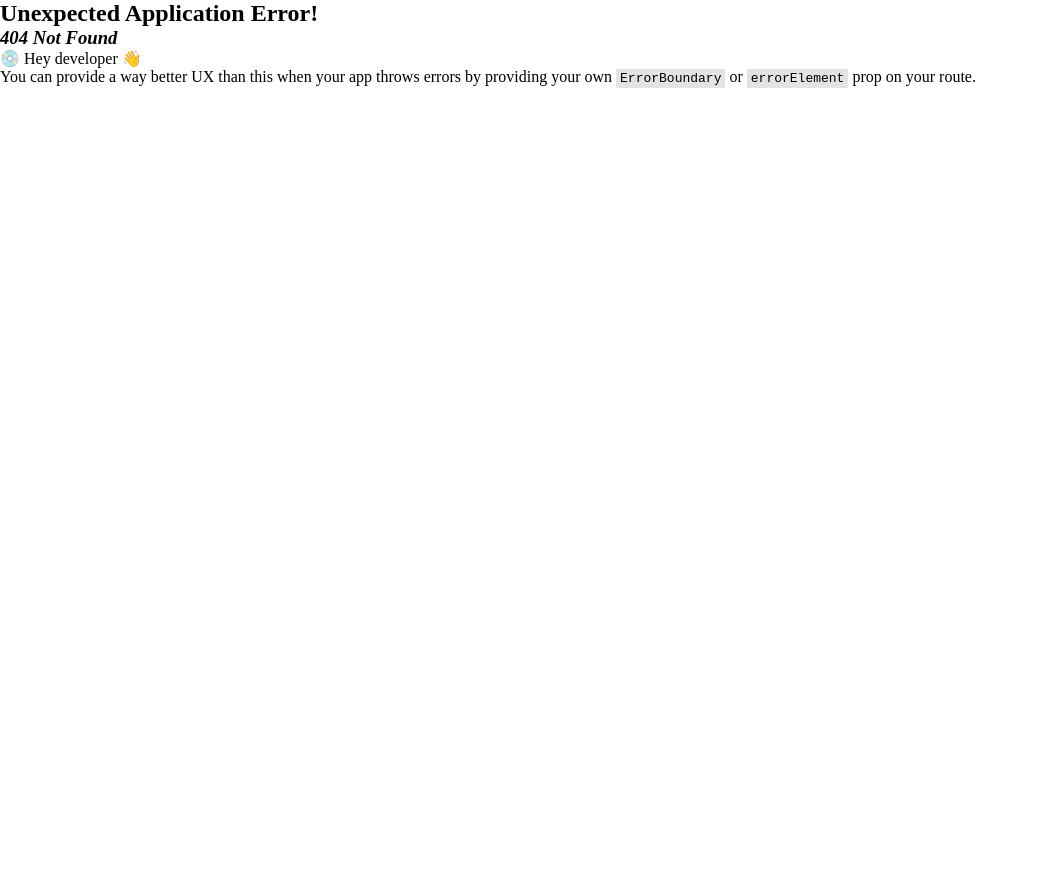
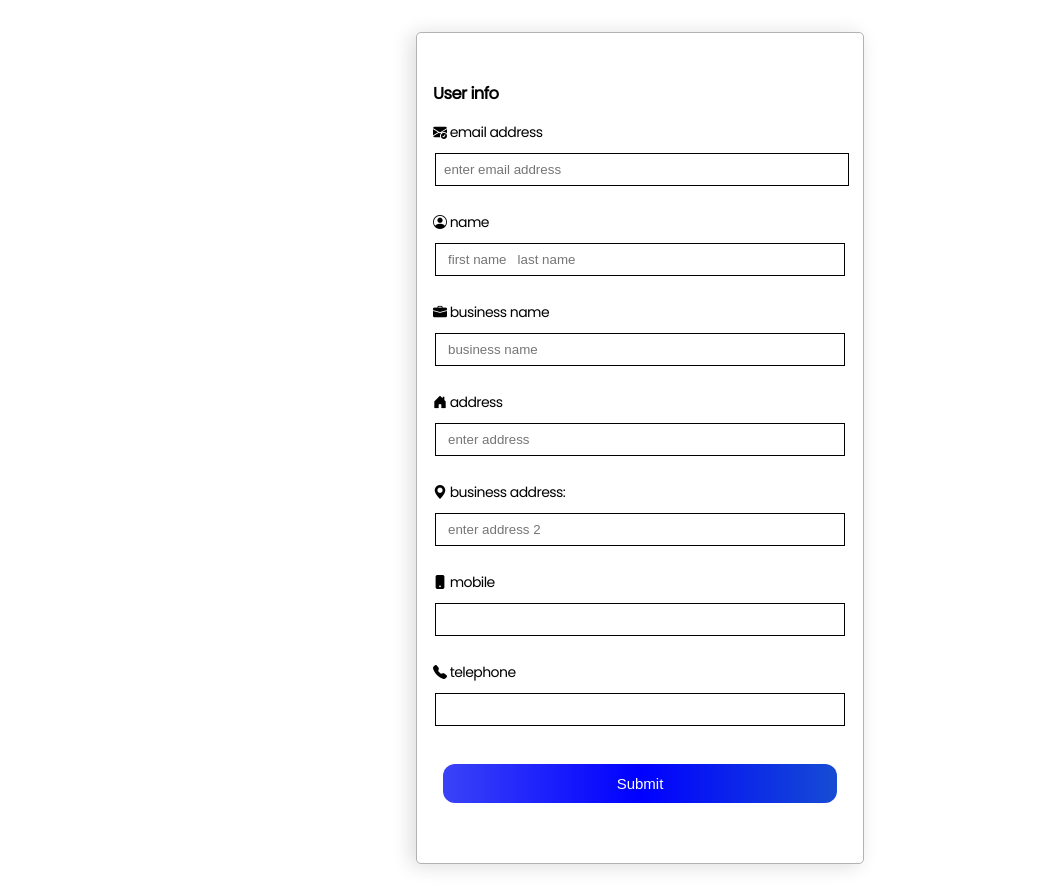
Before and after one commit to Mikey1233/invoiceBox, a React (Vite) app in the folder invoice-box-app/: page /userInfo in a window 1280 px wide. Before the commit this address had no page. Shown: the whole page, without its empty margins (0-1038 px from the left). Before the commit the page ends 800 px from the top, so only its background shows below. Built offline with nearby package versions, Linux system fonts and the light colour scheme; a web font is replaced by a local one.

Commit message:
worked on the user info page,connected it to fs dataBase

```diff
--- a/invoice-box-app/src/App.jsx
+++ b/invoice-box-app/src/App.jsx
@@ -13,6 +13,7 @@ import AuthLayout from "./layouts/authLayout/AuthLayout";
 import LoginUser from "./pages/authPage/LoginUser";
 import Signup from "./pages/signupPage/Signup";
 import Home from "./pages/homePage/Home";
+import UserInfo from "./pages/userInfo/UserInfo";
 ////////routes components
 import Setting from "./components/settings/Setting";
 import Create from "./components/createInvoice/Create";
@@ -26,14 +27,15 @@ const router = createBrowserRouter(
         <Route index element={<LoginUser />} />
         <Route path="signup" element={<Signup />} />
       </Route>
+      <Route path="userInfo" element={<UserInfo/>}/>
 
       <Route path="/" element={<Home />}>
         <Route index element={<InvoiceList/>}/>
         <Route path="settings" element={<Setting />} />
         <Route path="create" element={<Create />} />
         <Route path="starred" element={<Starred />} />
-        {/* <Route /> */}
       </Route>
+
     </Route>
   )
 );
--- a/invoice-box-app/src/checkActive/checkActive.js
+++ b/invoice-box-app/src/checkActive/checkActive.js
@@ -3,14 +3,14 @@ import { useEffect } from 'react';
 import { auth } from '../config/firebaseConfig'; // Adjust path to your Firebase configuration
 import { useNavigate } from 'react-router-dom'; // Assuming you're using React Router
 
-function useAuthRedirect() {
+function useAuthRedirect(path) {
     const navigate = useNavigate();
 
   useEffect(() => {
 
     const unsubscribe = auth.onAuthStateChanged((user) => {
       if (user) {
-        navigate('/'); // Redirect to home page if user is signed in
+        navigate(`/${path || ''}`); // Redirect to home page if user is signed in
       }
     });
 
--- a/invoice-box-app/src/components/invoiceList/InvoiceList.jsx
+++ b/invoice-box-app/src/components/invoiceList/InvoiceList.jsx
@@ -3,11 +3,18 @@ import './invoice.css'
 function InvoiceList() {
   return (
     <div className='invoice_list'>
-      <div>
-
+      <div className='invoice_list-amount'>
+         <div className='invoice_list-amount-1'>
+          <h4>Paid Balance</h4>
+          <p>2000.00</p>
+         </div>
+         <div className='invoice_list-amount-2'>
+          <h4>Pending Balance</h4>
+          <p>300</p>
+         </div>
       </div>
-      <div>
-
+      <div className='invoice_list-dashboard'>
+        <div></div>
       </div>
     </div>
   )
--- a/invoice-box-app/src/components/invoiceList/invoice.css
+++ b/invoice-box-app/src/components/invoiceList/invoice.css
@@ -0,0 +1,31 @@
+.invoice_list{
+    width: 100%;
+    height: 100%;
+    display: grid;
+    grid-template-rows: 30% 70%;
+    row-gap: 1rem;
+}
+.invoice_list-amount{
+    display: grid;
+    grid-template-columns: 60% 40%;
+    gap: 10px;
+    padding: 10px;
+    /* background-color: black; */
+}
+.invoice_list-amount-1{
+    background-color: yellow;
+    border-radius: 10px;
+}
+.invoice_list-amount-2{
+    border-radius: 10px;
+    background-color: purple;
+}
+.invoice_list-dashboard{
+   padding: 10px;
+}
+.invoice_list-dashboard div{
+    width: 100%;
+    height: 100%;
+    background-color: #c41212;
+    border-radius: 10px;
+}
--- a/invoice-box-app/src/components/sideNavBar/SideBar.jsx
+++ b/invoice-box-app/src/components/sideNavBar/SideBar.jsx
@@ -25,7 +25,10 @@ function SideBar() {
           auth?.currentUser?.displayName ||
             auth?.currentUser?.email.split("@")[0]
         );
+
         setUserProfile(auth?.currentUser?.photoURL);
+      }else{
+        navigate('authuser')
       }
     });
 
--- a/invoice-box-app/src/components/sideNavBar/sideBar.css
+++ b/invoice-box-app/src/components/sideNavBar/sideBar.css
@@ -2,9 +2,9 @@
   display: flex;
   flex-direction: column;
   justify-content: space-between;
-  height: 100%;
+  /* height: 100vh; */
   background-color: #fffffd;
-  padding: 15px 25px;
+  padding: 3.3rem 25px;
   border-radius: 10px;
 }
 .sideBar ul {
--- a/invoice-box-app/src/config/firebaseConfig.js
+++ b/invoice-box-app/src/config/firebaseConfig.js
@@ -1,5 +1,6 @@
 import { initializeApp } from "firebase/app";
 import { getAnalytics } from "firebase/analytics";
+import {getFirestore} from "firebase/firestore"
 import {getAuth,GoogleAuthProvider} from 'firebase/auth'
 
 const firebaseConfig = {
@@ -16,3 +17,4 @@ const firebaseConfig = {
 const app = initializeApp(firebaseConfig);
 export const auth = getAuth(app)
 export const googleProvider = new GoogleAuthProvider()
+export const db = getFirestore(app)
--- a/invoice-box-app/src/googleAuth/googleAuth.js
+++ b/invoice-box-app/src/googleAuth/googleAuth.js
@@ -2,7 +2,6 @@
   import { auth,googleProvider } from '../config/firebaseConfig';
 
   const googleAuth = async () => {
-
     try {
       await signInWithPopup(auth, googleProvider);
 
--- a/invoice-box-app/src/pages/homePage/home.css
+++ b/invoice-box-app/src/pages/homePage/home.css
@@ -1,8 +1,17 @@
 .Home{
     display: grid;
     grid-template-columns: 30% 70%;
-    min-height: 100vh;
-    gap: 1rem;
-    padding: 1rem;
+    height: 100%;
+    width: 100vw;
+    gap: 5px;
+    /* padding: 1rem; */
     background: linear-gradient(to bottom, #d1d4de,#bdc1ce);
 }
+.Home_nav{
+    padding: 10px;
+}
+.Home_body{
+    /* background-color: white; */
+    height: 96vh;
+    margin: 10px 20px 50px 0;
+}
--- a/invoice-box-app/src/pages/signupPage/Signup.jsx
+++ b/invoice-box-app/src/pages/signupPage/Signup.jsx
@@ -43,7 +43,7 @@ function Signup() {
     return passwordRegex.test(password);
   };
 
-  useAuthRedirect()
+  useAuthRedirect('userInfo')
   /////////////signin or signUp with google
 
   const Handle_EmailReg = async (e) => {
--- /dev/null
+++ b/invoice-box-app/src/pages/userInfo/UserInfo.jsx
@@ -0,0 +1,209 @@
+import React, { useState } from "react";
+import "./userInfo.css";
+import { auth } from "../../config/firebaseConfig";
+import { db } from "../../config/firebaseConfig";
+import { addDoc, collection } from "firebase/firestore";
+import Modal from "../../components/modal/Modal";
+
+function UserInfo() {
+  const [businessName, setBusinessName] = useState("");
+  const [username, setUsername] = useState("");
+  const [email, setEmail] = useState("");
+  const [tel1, setTel1] = useState("");
+  const [tel2, setTel2] = useState("");
+  const [add1, setAdd1] = useState("");
+  const [add2, setAdd2] = useState("");
+  /////////////
+  const [toggle, setToggle] = useState(false);
+  const [error, setError] = useState(false);
+
+
+  const user = auth?.currentUser?.uid;
+  function hasEmptyInputs(values) {
+    return Object.values(values).some((value) => value.trim() === "");
+  }
+
+  const sendDataToDB = async () => {
+    if (
+      hasEmptyInputs({ username, email, tel1, tel2, add1, add2, businessName })
+    ) {
+      setError(true);
+      setToggle(true);
+    }else{
+      try {
+        await addDoc(collectionRef, {
+          addressOne: add1,
+          addressTwo: add2,
+          BusinessName: businessName,
+          email: email,
+          telOne: tel1,
+          telTwo: tel2,
+          Name: username,
+          userId: user,
+        });
+      } catch (err) {
+        setError(true);
+        setToggle(true);
+
+        console.log(err);
+      }
+    }
+
+  };
+
+  const addState = (e, setState) => {
+    setState(e.target.value);
+  };
+  const collectionRef = collection(db, "UserInfo");
+  return (
+    <div className="user_form">
+      {error && (
+        <Modal
+          color={"rgba(249, 222, 220)"}
+          textcolor={"red"}
+          type={"error"}
+          message={`error occurred while sumitting form data`}
+          setToggle={setToggle}
+          toggle={toggle}
+        />
+      )}
+
+      <form method="post">
+        <h3>User info</h3>
+
+        <div>
+          <div>
+            <label htmlFor="username">
+              <i className="bi bi-envelope-check-fill"></i> email address
+            </label>
+          </div>
+          <input
+            type="email"
+            style={{ border: "1px solid black", margin: "10px 2px 10px 2px" }}
+            onChange={(e) => addState(e, setEmail)}
+            placeholder="enter email address"
+            name="email"
+            required
+          />
+        </div>
+
+        <div>
+          <div>
+            <label htmlFor="name">
+              <i className="bi bi-person-circle"></i> name
+            </label>
+          </div>
+
+          <div className="input_box">
+            <input
+              type="text"
+              placeholder="first name   last name"
+              name="name"
+              onChange={(e) => addState(e, setUsername)}
+              required
+            />
+          </div>
+        </div>
+        <div>
+          <div>
+            <label htmlFor="business">
+              <i className="bi bi-briefcase-fill"></i> business name
+            </label>
+          </div>
+
+          <div className="input_box">
+            <input
+              type="text"
+              placeholder="business name"
+              name="business"
+              onChange={(e) => addState(e, setBusinessName)}
+              required
+            />
+          </div>
+        </div>
+        <div>
+          <div>
+            <label htmlFor="address">
+              <i className="bi bi-house-door-fill"></i> address
+            </label>
+          </div>
+
+          <div className="input_box">
+            <input
+              type="text"
+              placeholder="enter address"
+              name="address"
+              onChange={(e) => addState(e, setAdd1)}
+              required
+            />
+          </div>
+        </div>
+        <div>
+          <div>
+            <label htmlFor="address">
+              <i className="bi bi-geo-alt-fill"></i> business address:
+            </label>
+          </div>
+
+          <div className="input_box">
+            <input
+              type="text"
+              placeholder="enter address 2"
+              name="address"
+              onChange={(e) => addState(e, setAdd2)}
+              required
+            />
+          </div>
+        </div>
+
+        <div>
+          <div>
+            <label htmlFor="tel-1">
+              {" "}
+              <i className="bi bi-phone-fill"></i> mobile
+            </label>
+          </div>
+
+          <div className="input_box">
+            <input
+              type="number"
+              name="tel-1"
+              onChange={(e) => addState(e, setTel1)}
+              required
+            />
+          </div>
+        </div>
+
+        <div>
+          <div>
+            <label htmlFor="tel-1">
+              <i className="bi bi-telephone-fill"></i> telephone
+            </label>
+          </div>
+
+          <div className="input_box">
+            <input
+              type="number"
+              onChange={(e) => addState(e, setTel2)}
+              name="tel-2"
+              required
+            />
+          </div>
+        </div>
+
+        <button
+          type="submit"
+          onClick={(e) => {
+            e.preventDefault();
+            sendDataToDB();
+          }}
+          className="button-login"
+        >
+          Submit
+        </button>
+      </form>
+    </div>
+  );
+}
+
+export default UserInfo;
--- /dev/null
+++ b/invoice-box-app/src/pages/userInfo/userInfo.css
@@ -0,0 +1,41 @@
+.user_form{
+    display: flex;
+    align-items: center;
+    flex-direction: column;
+    margin: 2rem 1.5rem;
+}
+.user_form form{
+    font-family: var(--font-poopins);
+    letter-spacing: -0.04em;
+    font-size: 14px;
+    width: 100%;
+    box-shadow: 1px 1px 5px black;
+    max-width: 28rem;
+   box-shadow:  -5px 2px 20px gainsboro;
+    background-color: rgb(255, 255, 255);
+    border:1px solid rgb(178, 178, 178);
+    display: flex;
+    flex-direction: column;
+    gap: 1rem;
+    border-radius: 5px;
+    padding: 3rem 1rem
+}
+.user_form form input{
+    width: 100%;
+    border: 0;
+    outline: none;
+    padding: 0.5rem;
+
+}
+.user_form form button{
+    background:var(--btn-gradient) ;
+    font-size: 15px;
+    color: #fff;
+    border: 0;
+    border-radius: 12px;
+    outline: none;
+    padding: 0.7rem;
+    margin: 12px 10px;
+    cursor: pointer;
+
+}
```
